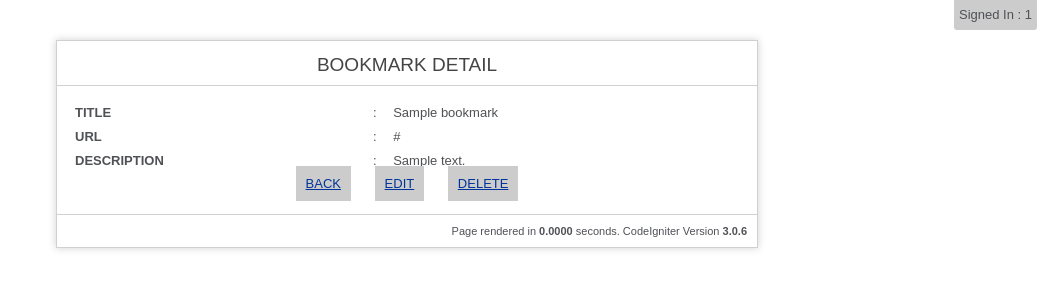
After one commit to silogos/TugasGit-CI, a CodeIgniter app: page /TugasCI-GIT/index.php/crudbookmark/detail_bookmark/1 in a window 1280 px wide. The commit adds this page. Shown: the top 300 px of the page, without its empty margins (233-1280 px from the left). Run offline with CodeIgniter, Linux system fonts and the light colour scheme; the visitor is signed in with stand-in values (Sample User, id 1); tables that the repository leaves empty or names only in its code hold one stand-in row (values such as "Sample post").

Commit message:
Sebelum jadi Bootstrap

```diff
--- a/application/controllers/CrudBookmark.php
+++ b/application/controllers/CrudBookmark.php
@@ -24,6 +24,18 @@ class CrudBookmark extends CI_Controller {
 
     }
 
+    function detail_bookmark($id)
+	{
+        $where = array('id'=>$id);
+        $data['bookmark'] = $this->bookmark_model->edit('bookmark',$where)->result();
+
+
+        $sesi['username']=$this->sesi;
+        $this->load->view('bookmark/header',$sesi);
+        $this->load->view('bookmark/detail_bookmark',$data);
+
+    }
+
     function tambah()
 	{
 
@@ -38,7 +50,7 @@ class CrudBookmark extends CI_Controller {
 
         $this->form_validation->set_rules('title', 'Title', 'trim|required');
         $this->form_validation->set_rules('url', 'Url', 'trim|required');
-        $this->form_validation->set_rules('description', 'Description', 'trim|required');
+        $this->form_validation->set_rules('description', 'Description', 'trim');
 
         if($this->form_validation->run() == FALSE)
         {
@@ -50,7 +62,7 @@ class CrudBookmark extends CI_Controller {
         {
             $title = $this->input->post('title');
             $url = $this->input->post('url');
-            $desc = $this->input->post('description');
+            $desc = nl2br($this->input->post('description'));
 
             $data = array('title'=>$title,'url'=>$url,'description'=>$desc);
             $query = $this->bookmark_model->input('bookmark',$data);
--- a/application/controllers/Home.php
+++ b/application/controllers/Home.php
@@ -34,7 +34,7 @@ class Home extends CI_Controller {
 	{
         $sesi['username']= $this->sesi;
         $this->load->model('user_model');
-        $data['user'] = $this->user_model->tampil()->result();
+        $data['user'] = $this->user_model->tampil('user',$sesi)->result();
 
         $this->load->view('home/header',$sesi);
         $this->load->view('home/user_view',$data);
--- a/application/models/user_model.php
+++ b/application/models/user_model.php
@@ -6,9 +6,11 @@
 
         }
 
-        function tampil()
+        function tampil($table, $where)
         {
-            return $this->db->get('user');
+            $this->db->from('user');
+            $this->db->where('username!=',$where['username']);
+            return $this->db->get();
         }
 
         function tampil_id($table, $where)
--- /dev/null
+++ b/application/views/bookmark/detail_bookmark.php
@@ -0,0 +1,44 @@
+<div id="container">
+	<h1>BOOKMARK DETAIL</h1>
+    <?php
+        foreach ($bookmark as $row){
+    ?>
+        <style>
+            table, th, td{
+                text-align: left;
+            }
+            .container{
+                width: 300px;
+            }
+        </style>
+    	<div id="body">
+            <table style="width: 100%;">
+                <tr>
+                    <th>TITLE</th>
+                    <td>:</td>
+                    <td><?php echo $row->title; ?></td>
+                </tr>
+                <tr>
+                    <th>URL</th>
+                    <td>:</td>
+                    <td><?php echo $row->url; ?></td>
+                </tr>
+                <tr>
+                    <th>DESCRIPTION</th>
+                    <td>:</td>
+                    <td style="word-break: break-all;"><?php echo $row->description; ?></td>
+                </tr>
+            </table>
+            <a style="background: #ccc;margin: 10px;padding: 10px;" href="<?php echo base_url('index.php/home/bookmark'); ?>">BACK</a>
+                        <a style="background: #ccc;margin: 10px;padding: 10px;" href="<?php echo base_url('index.php/crudbookmark/edit/')."/".$row->id; ?>">EDIT</a>
+                        <a style="background: #ccc;margin: 10px;padding: 10px;" href="<?php echo base_url('index.php/crudbookmark/delete/')."/".$row->id; ?>">DELETE</a>
+
+    	</div>
+    <?php } ?>
+    </form>
+
+	<p class="footer">Page rendered in <strong>{elapsed_time}</strong> seconds. <?php echo  (ENVIRONMENT === 'development') ?  'CodeIgniter Version <strong>' . CI_VERSION . '</strong>' : '' ?></p>
+</div>
+
+</body>
+</html>
--- a/application/views/bookmark/edit.php
+++ b/application/views/bookmark/edit.php
@@ -1,6 +1,7 @@
 <div id="container">
 	<h1>EDIT BOOKMARK</h1>
-    <img src="<?php echo base_url("img/head_login.png"); ?>" />
+    <a href="<?php echo base_url('index.php/home/bookmark'); ?>" class="back"><img src="<?php echo base_url("img/back.png"); ?>" /></a>
+    <img src="<?php echo base_url("img/head_bookmark.png"); ?>" />
     <?php echo validation_errors(); ?>
     <?php echo form_open('crudbookmark/edit_aksi');
         foreach ($bookmark as $row){
--- a/application/views/bookmark/header.php
+++ b/application/views/bookmark/header.php
@@ -68,7 +68,7 @@ defined('BASEPATH') OR exit('No direct script access allowed');
 
 	#container {
 		margin: 10px auto;
-        width: 300px;
+        width: 700px;
 		border: 1px solid #D0D0D0;
 		box-shadow: 0 0 8px #D0D0D0;
         text-align: center;
--- a/application/views/bookmark/tambah.php
+++ b/application/views/bookmark/tambah.php
@@ -1,13 +1,13 @@
 <div id="container">
-	<h1>TAMBAH BOOKMARK</h1>
-    <img src="<?php echo base_url("img/head_login.png"); ?>" />
+    <a href="<?php echo base_url('index.php/home/bookmark'); ?>" class="back"><img src="<?php echo base_url("img/back.png"); ?>" /></a>	<h1>TAMBAH BOOKMARK</h1>
+    <img src="<?php echo base_url("img/head_bookmark.png"); ?>" />
     <?php echo validation_errors(); ?>
     <?php echo form_open('crudbookmark/tambah_aksi'); ?>
     	<div id="body">
 
                 <input type="text" name="title" required="" placeholder="Title"/>
                 <input type="text" name="url" required="" placeholder="Url"/>
-                <input type="text" name="description" required="" placeholder="Description"/>
+                <textarea style="width: 100%; width: 100%; resize: vertical;"  name="description" placeholder="Description"></textarea>
                 <input type="submit" value="TAMBAH" />
 
     	</div>
--- a/application/views/home/home_view.php
+++ b/application/views/home/home_view.php
@@ -11,5 +11,5 @@
 
     	</div>
 
-	<p class="footer">Page rendered in <strong>{elapsed_time}</strong> seconds.</p>
+	<p class="footer"><span style="float: left; text-decoration: none;"><a style="text-decoration: none;" href="<?php echo base_url('index.php/home/user'); ?>">HOME</a> ></span> Page rendered in <strong>{elapsed_time}</strong> seconds.</p>
 </div>
--- a/application/views/user/edit.php
+++ b/application/views/user/edit.php
@@ -1,4 +1,5 @@
 <div id="container">
+    <a href="<?php echo base_url('index.php/home/user'); ?>" class="back"><img src="<?php echo base_url("img/back.png"); ?>" /></a>
 	<h1>EDIT USER</h1>
     <img src="<?php echo base_url("img/head_login.png"); ?>" />
     <?php echo validation_errors(); ?>
--- a/application/views/user/header.php
+++ b/application/views/user/header.php
@@ -85,11 +85,13 @@ defined('BASEPATH') OR exit('No direct script access allowed');
 
     .back {
         position: absolute;
-        top: 10.5px;
+        top: 7px;
         left: 0;
         width: 24px;
         height: 24px;
-        background: url('../../img/back.png');
+        padding: 3px;
+        border-radius: 0 3px 3px 0;
+        background: #CCC;
     }
 
 	</style>
--- a/application/views/user/tambah.php
+++ b/application/views/user/tambah.php
@@ -1,5 +1,5 @@
 <div id="container">
-<a class="back">dsaasd</a>
+<a href="<?php echo base_url('index.php/home/user'); ?>" class="back"><img src="<?php echo base_url("img/back.png"); ?>" /></a>
 	<h1>TAMBAH USER</h1>
     <img src="<?php echo base_url("img/head_login.png"); ?>" />
     <?php echo validation_errors(); ?>
```
Also changed, not shown: application/views/home/bookmark_view.php (+4 -7 lines), application/views/home/user_view.php (+3 -5 lines), img/bookmark.png, img/head_bookmark.png (added), img/notebook.png (deleted).
